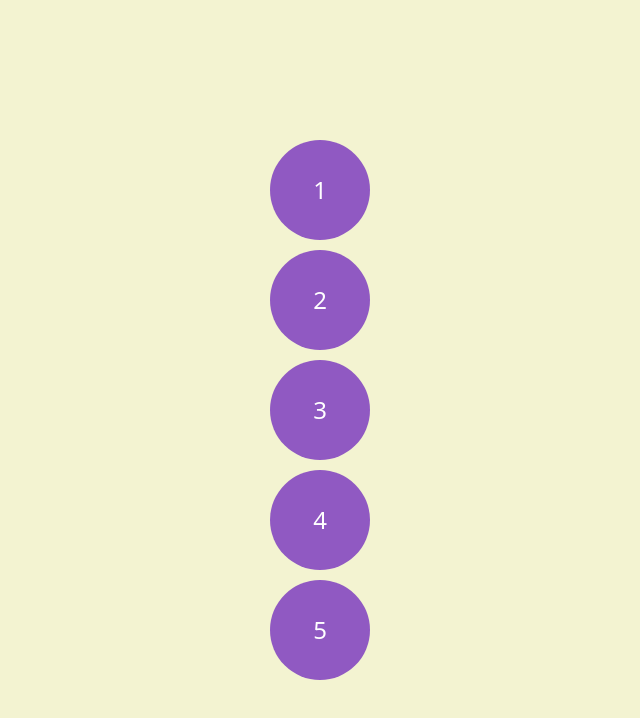
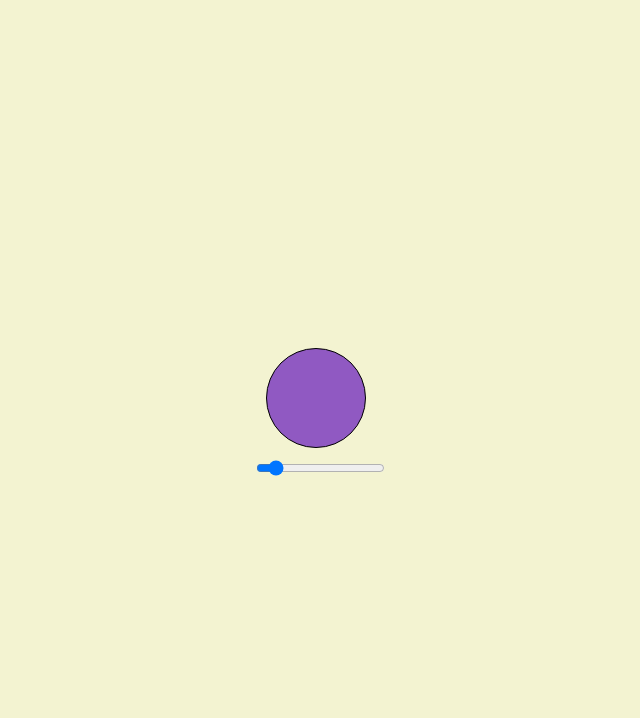
Before and after one commit to NIRMAL1996-CODE/reactcodepractice, a React (Vite) app in the folder FramerMotion/: page / in a window 1280 px wide. Shown: the top 718 px of the page, without its empty margins (320-960 px from the left). Built offline with nearby package versions, Linux system fonts and the light colour scheme.

Commit message:
Create a rangeSlider using usemotion hook from framer motion in react

```diff
--- a/FramerMotion/src/App.tsx
+++ b/FramerMotion/src/App.tsx
@@ -6,7 +6,8 @@
 // import PulsingButton from "./components/PulsingButton"
 // import Gesture from "./components/Gesture";
 // import AnimatedShape from "./components/AnimatedShape";
-import StaggerAnimation from "./components/ StaggerAnimation";
+// import StaggerAnimation from "./components/ StaggerAnimation";
+import RangeSlider from "./components/Hooks";
 const App = () => {
   return (
     <div className=" flex flex-col justify-center items-center">
@@ -17,8 +18,9 @@ const App = () => {
       <PulsingButton/>
       <LoadingSpinner/>
       <Gesture/>
-      <AnimatedShape/>*/}
-      <StaggerAnimation/>
+      <AnimatedShape/>
+      <StaggerAnimation/>*/}
+      <RangeSlider/>
     </div>
   )
 };
--- /dev/null
+++ b/FramerMotion/src/components/Hooks.tsx
@@ -0,0 +1,22 @@
+import {motion, useMotionValue} from "framer-motion"
+import { ChangeEvent } from "react";
+const RangeSlider = () => {
+  const scale =useMotionValue(1);
+
+  const changeHandler=(e:ChangeEvent<HTMLInputElement>)=>{
+  scale.set(parseFloat(e.target.value));
+  };
+  return (
+    <div>
+      <motion.div className="box border-1" style={{scale}}></motion.div>
+          <input type="range"
+          min={0.5}
+          max={5}
+          step={0.01}
+          defaultValue={1}
+          onChange={changeHandler} />
+    </div>
+  )
+}
+
+export default RangeSlider;
--- a/FramerMotion/src/index.css
+++ b/FramerMotion/src/index.css
@@ -1,12 +1,12 @@
 @import "tailwindcss";
 *{
-  margin: 0;
-  padding: 0;
+
   box-sizing: border-box;
 }
 
 body{
   display: flex;
+  /* flex-direction: row; */
   justify-content: center;
   align-items: center;
   height: 100vh;
```
